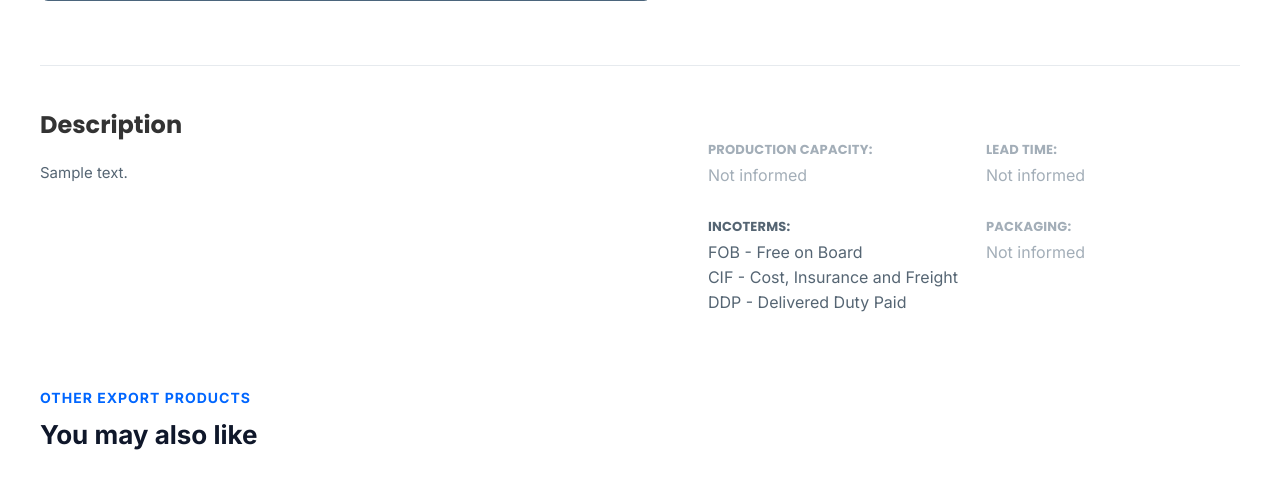
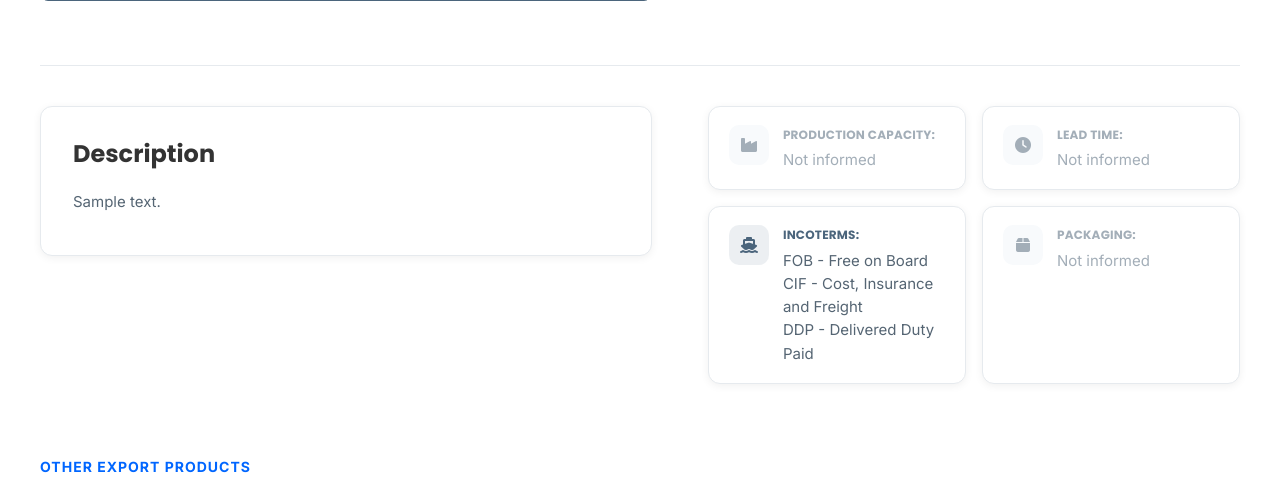
Before and after one commit to RodrigoAlonsoDc/buyinlatam-theme, a WordPress theme: template single-product.php in a window 1280 px wide. Shown: the part 873-1359 px from the top of the page. Run offline with PHP 8.4 and a stand-in for WordPress, Linux system fonts and the light colour scheme; the site name, menu and one post (Sample post) are stand-ins, and other content is empty.

Commit message:
Mostrar la descripción y los datos de producción de la ficha en cards
Co-Authored-By: Claude Opus 5.5 <noreply@anthropic.com>

```diff
--- a/functions.php
+++ b/functions.php
@@ -165,10 +165,16 @@ function buyinlatam_format_usd( $value ) {
     return 'USD ' . number_format( (float) $clean, 2, '.', ',' );
 }
 
-/** Imprime una celda "ETIQUETA: valor" de la ficha de producto. */
-function buyinlatam_render_spec( $spec ) {
+/**
+ * Imprime una celda "ETIQUETA: valor" de la ficha de producto.
+ * Con $icon (clase de Font Awesome, ej. "fa-clock") se imprime como card con ícono.
+ */
+function buyinlatam_render_spec( $spec, $icon = '' ) {
     $empty = empty( $spec['values'] );
-    echo '<div class="pd-spec' . ( $empty ? ' is-empty' : '' ) . '">';
+    echo '<div class="pd-spec' . ( $icon ? ' pd-spec-card' : '' ) . ( $empty ? ' is-empty' : '' ) . '">';
+    if ( $icon ) {
+        echo '<span class="pd-spec-icon" aria-hidden="true"><i class="fas ' . esc_attr( $icon ) . '"></i></span>';
+    }
     echo '<dt>' . esc_html( $spec['label'] ) . ':</dt>';
     echo '<dd>';
     if ( $empty ) {
--- a/single-product.php
+++ b/single-product.php
@@ -145,8 +145,14 @@ get_header(); ?>
 
                     <dl class="pd-specs pd-specs-secondary">
                         <?php
-                        foreach ( array( 'capacity', 'lead_time', 'incoterms', 'packaging' ) as $key ) {
-                            buyinlatam_render_spec( $specs[ $key ] );
+                        $secondary_icons = array(
+                            'capacity'  => 'fa-industry',
+                            'lead_time' => 'fa-clock',
+                            'incoterms' => 'fa-ship',
+                            'packaging' => 'fa-box',
+                        );
+                        foreach ( $secondary_icons as $key => $icon ) {
+                            buyinlatam_render_spec( $specs[ $key ], $icon );
                         }
                         ?>
                     </dl>
--- a/style.css
+++ b/style.css
@@ -3420,8 +3420,57 @@ a:hover {
     color: #fff;
 }
 
+/* Descripción y datos de producción como cards */
+.pd-description {
+    padding: 28px 32px;
+    background: #fff;
+    border: 1px solid var(--pd-line);
+    border-radius: 12px;
+    box-shadow: var(--shadow-sm);
+}
+
 .pd-specs-secondary {
-    padding-top: 34px;
+    gap: 16px;
+}
+
+.pd-spec-card {
+    display: grid;
+    grid-template-columns: 40px minmax(0, 1fr);
+    column-gap: 14px;
+    align-content: start;
+    padding: 18px 20px;
+    background: #fff;
+    border: 1px solid var(--pd-line);
+    border-radius: 12px;
+    box-shadow: var(--shadow-sm);
+}
+
+.pd-spec-icon {
+    grid-row: span 2;
+    display: flex;
+    align-items: center;
+    justify-content: center;
+    width: 40px;
+    height: 40px;
+    background: rgba(75, 101, 124, 0.1);
+    border-radius: 10px;
+    font-size: 16px;
+    color: var(--pd-ink);
+}
+
+.pd-spec-card dt {
+    margin-bottom: 4px;
+    font-size: 12px;
+    color: var(--pd-ink);
+}
+
+.pd-spec-card dd {
+    font-size: 15px;
+}
+
+.pd-spec-card.is-empty .pd-spec-icon {
+    background: var(--bg-main);
+    color: var(--pd-muted);
 }
 
 /* --- Modal de cotización --- */
@@ -3541,9 +3590,6 @@ a:hover {
         grid-template-columns: minmax(0, 1fr);
         gap: 36px;
     }
-    .pd-specs-secondary {
-        padding-top: 0;
-    }
     .pd-section-divider {
         margin: 40px 0 32px;
     }
@@ -3574,6 +3620,12 @@ a:hover {
     }
     .pd-quote-btn {
         margin-top: 32px;
+    }
+    .pd-description {
+        padding: 22px 20px;
+    }
+    .pd-specs-secondary {
+        grid-template-columns: minmax(0, 1fr);
     }
 }
 
```
